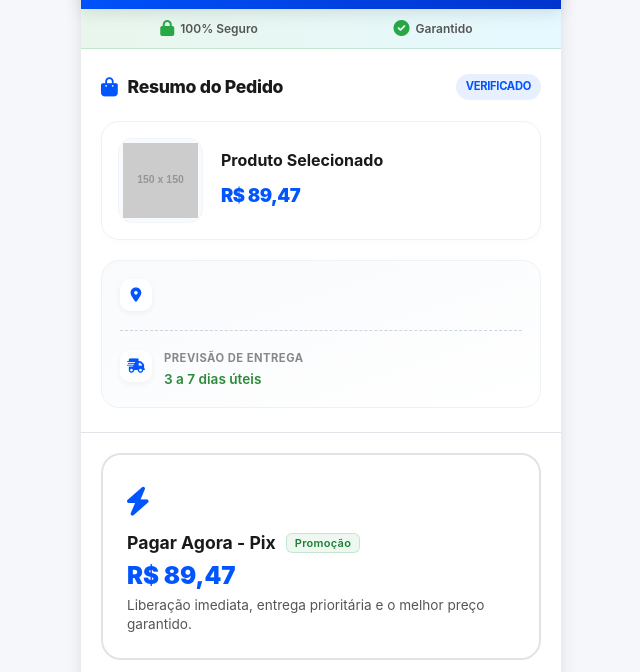
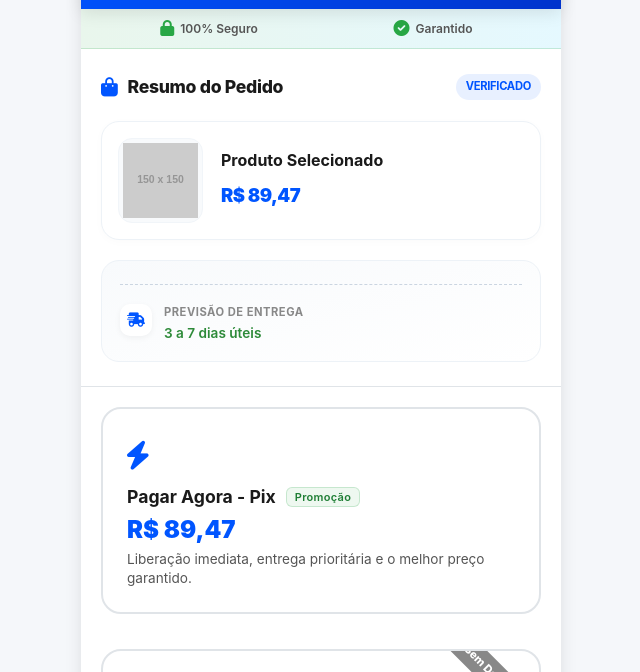
Before and after one commit to Hyundai-auto/pixajudaja2, a website: page public/index.html in a window 1280 px wide. Shown: the part 56-728 px from the top of the page, without its empty margins (319-959 px from the left). Drawn offline with nearby package versions, Linux system fonts and the light colour scheme; placeholder pictures from the web are drawn by us.

Commit message:
Update index.html

```diff
--- a/public/index.html
+++ b/public/index.html
@@ -1206,11 +1206,6 @@ function renderOrderSummary() {
             </div>
             ${productsHTML}
             <div class="order-info-container">
-                <div class="order-info-row">
-                    <div class="order-info-icon-wrapper">
-                        <i class="fas fa-map-marker-alt"></i>
-                    </div>
-                </div>
                 <div class="order-total-divider"></div>
                 <div class="order-info-row">
                     <div class="order-info-icon-wrapper">
```
